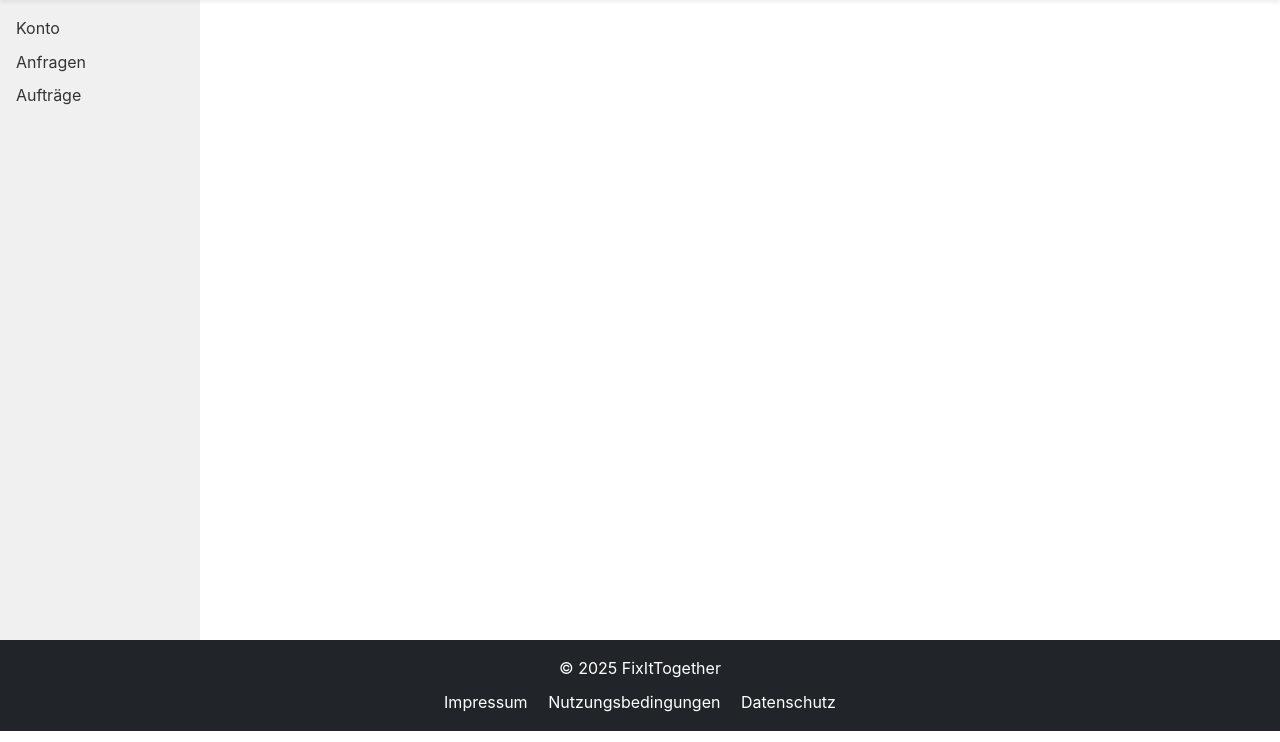
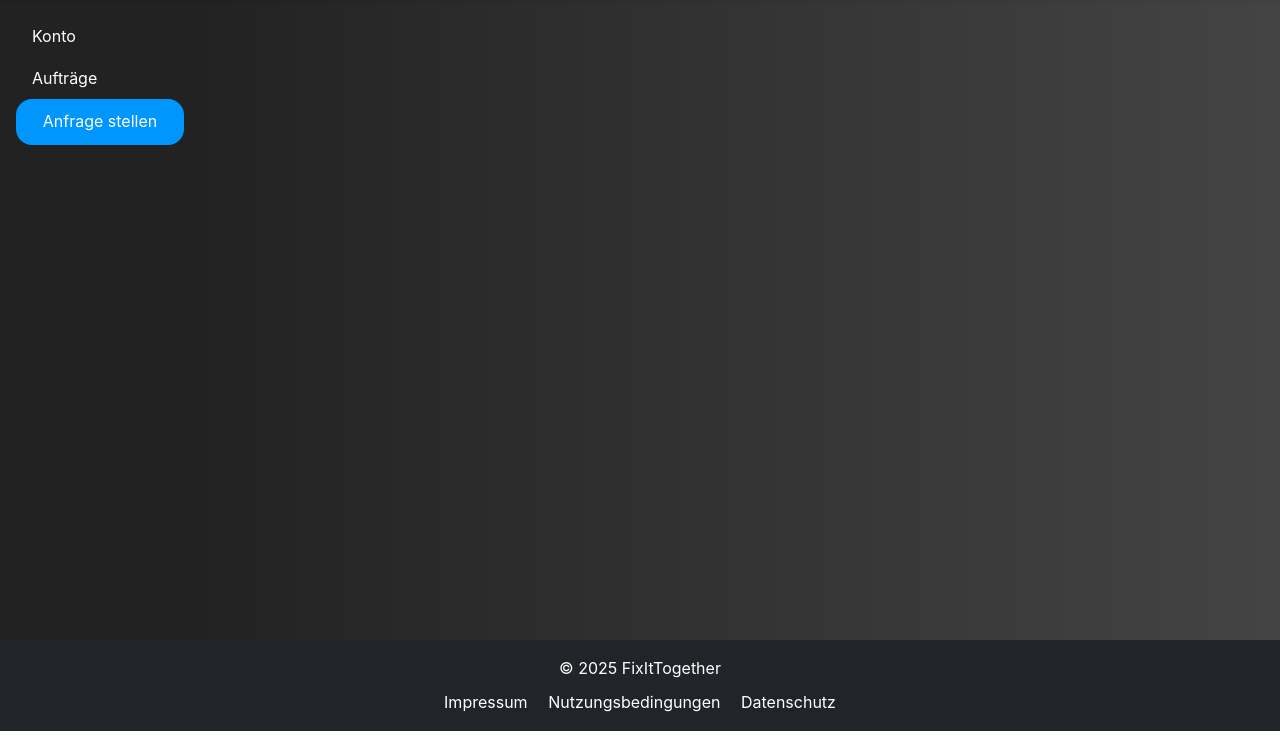
Before and after one commit to timmundt/Fix-It-Togehter, a Flask app: page /kunde in a window 1280 px wide. Shown: the part 58-800 px from the top of the page. Run offline with Flask 3, Linux system fonts and the light colour scheme.

Commit message:
Add styling to customer_base and sidebar

```diff
--- a/static/css/customer-style.css
+++ b/static/css/customer-style.css
@@ -7,24 +7,46 @@
 /* Sidebar */
 .sidenav {
   width: 200px;
-  background-color: #f0f0f0;
   padding: 1rem;
+  background-color: #222;
 }
 
 /* Sidebar-Links */
 .sidenav a {
   display: block;
-  margin-bottom: 0.5rem;
-  color: #333;
+  padding: 0.5rem 1rem;
+  color: white;
   text-decoration: none;
+  transition: opacity 0.2s;
 }
 
 .sidenav a:hover {
-  text-decoration: underline;
+  opacity: 0.7;
+}
+
+.sidenav .ticket-button {
+  display: block;
+  margin-bottom: 0,5rem;
+  border-radius: 1em;
+  padding: 10px;
+  text-align: center;
+  color:white;
+  background-color:#0096FF;
+  transition: opacity 0.2s;
+}
+
+.sidenav .ticket-button:hover {
+  opacity: 0.7;
+}
+
+.sidenav .ticket-button:active {
+  opacity: 0.4;
 }
 
 /* Hauptinhalt */
-.main-content {
+.customer-content {
   flex: 1;
   padding: 2rem;
+  background: linear-gradient(to right, #222, #444);
+  color: #f0f0f0;
 }
--- a/templates/customer_base.html
+++ b/templates/customer_base.html
@@ -11,13 +11,13 @@
 <div class="customer-layout">
 
 {# Sidebar #}
-  <div class="sidenav">
+  <div class="sidenav text-white p-3">
         <a href="#">Konto</a>
-        <a href="#">Anfragen</a>
         <a href="#">Aufträge</a>
+        <a href="#" class="ticket-button">Anfrage stellen</a>
     </div>
 
-    <main class="main-content">
+    <main class="customer-content">
         {% block customer_content %}
         {% endblock %}
     </main>
```
